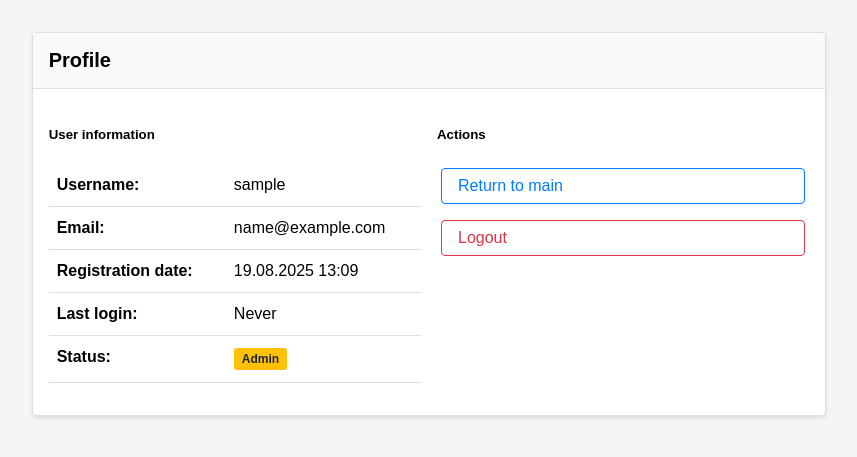
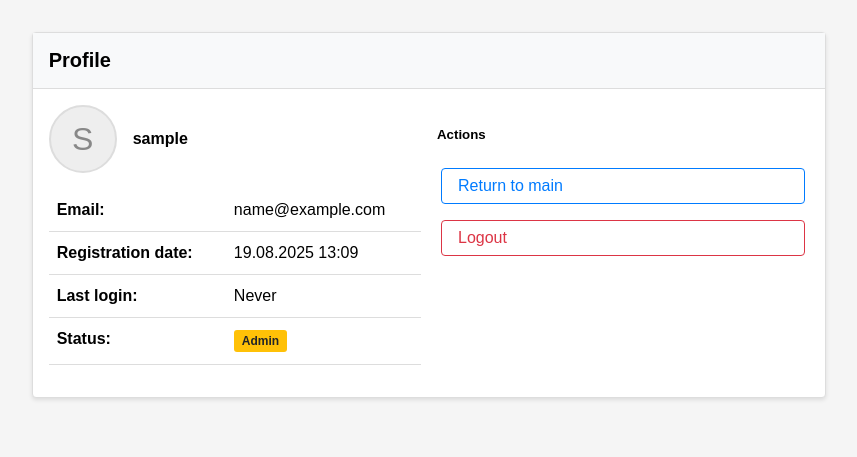
Before and after one commit to DubroffSky/aurora, a Django app: page /profile/ in a window 1280 px wide. Shown: the part 60-517 px from the top of the page, without its empty margins (211-1068 px from the left). Run offline with Django 5.2, Linux system fonts and the light colour scheme; the visitor is signed in with stand-in values (Sample User, id 1).

Commit message:
add profile photo to model

```diff
--- a/aurora/aurora_store/admin.py
+++ b/aurora/aurora_store/admin.py
@@ -1,5 +1,8 @@
 from django.contrib import admin
 from aurora_store.models import *
+from aurora_store.models import Profile
+# Register Profile model
+admin.site.register(Profile)
 from django.contrib.auth.mixins import PermissionRequiredMixin
 from django.views.generic.detail import DetailView
 from aurora_store.models import Order
--- a/aurora/aurora_store/models.py
+++ b/aurora/aurora_store/models.py
@@ -1,8 +1,27 @@
 from django.db import models
+from django.conf import settings
+from django.db.models.signals import post_save
+from django.dispatch import receiver
 from django.contrib.auth import get_user_model
 from django.utils import timezone
 
 User = get_user_model()
+
+# Profile model for user photo
+class Profile(models.Model):
+    user = models.OneToOneField(User, on_delete=models.CASCADE)
+    photo = models.ImageField(upload_to='user_photos/', blank=True, null=True)
+
+    def __str__(self):
+        return f"Profile of {self.user.username}"
+
+# Signal to create or update user profile
+@receiver(post_save, sender=User)
+def create_or_update_user_profile(sender, instance, created, **kwargs):
+    if created:
+        Profile.objects.create(user=instance)
+    else:
+        instance.profile.save()
 
 
 class Order(models.Model):
--- a/aurora/aurora_store/templates/aurora_store/profile.html
+++ b/aurora/aurora_store/templates/aurora_store/profile.html
@@ -12,12 +12,19 @@
             <div class="card-body">
                 <div class="row">
                     <div class="col-md-6">
-                        <h5>User information</h5>
-                        <table class="table">
-                            <tr>
-                                <td><strong>Username:</strong></td>
-                                <td>{{ user.username }}</td>
-                            </tr>
+                        <div style="display: flex; align-items: center; gap: 16px;">
+                            {% if user.profile.photo %}
+                                <img src="{{ user.profile.photo.url }}" alt="Avatar" style="width: 64px; height: 64px; object-fit: cover; border-radius: 50%; border: 2px solid #ddd;">
+                            {% else %}
+                                <div style="width: 64px; height: 64px; background: #eee; border-radius: 50%; display: flex; align-items: center; justify-content: center; font-size: 32px; color: #888; border: 2px solid #ddd;">
+                                    {{ user.username|slice:":1"|upper }}
+                                </div>
+                            {% endif %}
+                            <div>
+                                <strong>{{ user.username }}</strong>
+                            </div>
+                        </div>
+                        <table class="table" style="margin-top: 16px;">
                             <tr>
                                 <td><strong>Email:</strong></td>
                                 <td>{{ user.email|default:"Not specified" }}</td>
@@ -39,7 +46,7 @@
                                         <span class="badge badge-success">User</span>
                                     {% endif %}
                                 </td>
-                            </tr>
+
                         </table>
                     </div>
                     <div class="col-md-6">
```
Also changed, not shown: aurora/aurora_store/profile.py (added, +9 -0 lines), aurora/aurora_store/migrations/0007_profile.py (added), aurora/aurora_store/migrations/0008_alter_profile_id.py (added).
